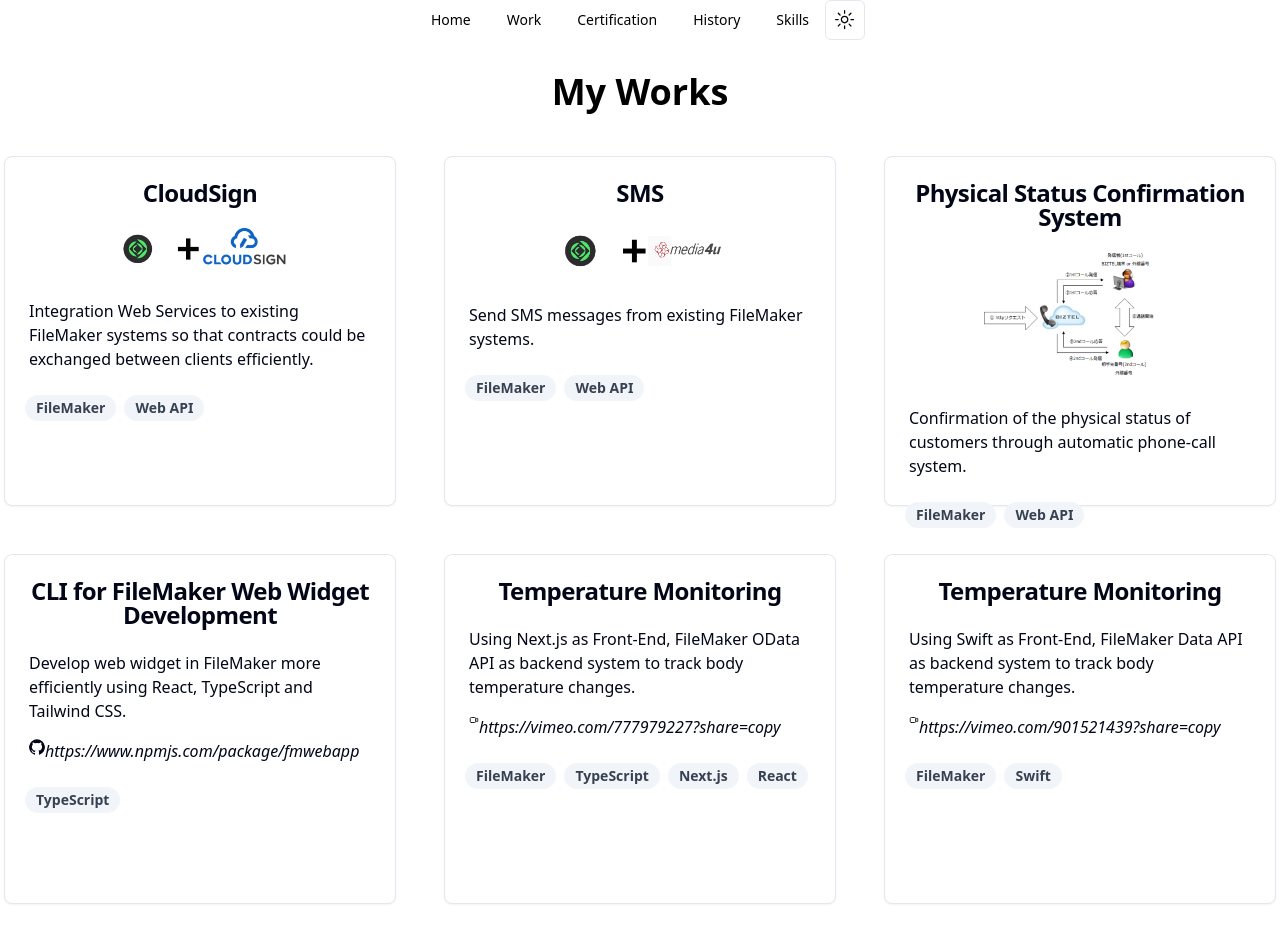
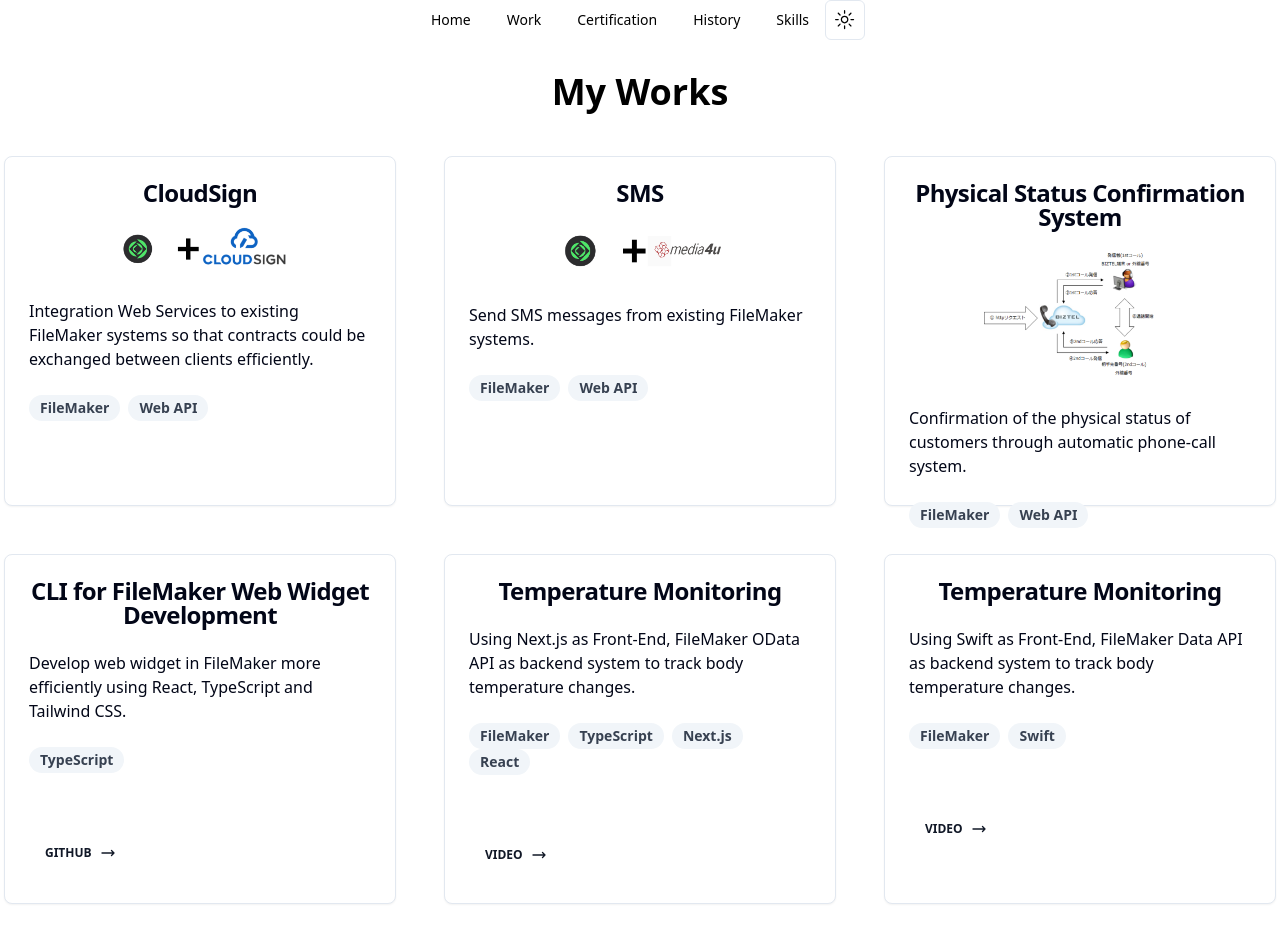
Before and after one commit to sam3016/portfolio, a Next.js app: page /work in a window 1280 px wide. Shown: the top 950 px of the page. Built offline with nearby package versions, Linux system fonts and the light colour scheme.

Commit message:
Update Work link button and test backend

```diff
--- a/src/app/page.tsx
+++ b/src/app/page.tsx
@@ -2,7 +2,7 @@ export default function Home() {
   return (
     <>
         <h1 className="p-4 mt-4 text-4xl text-center font-semibold mb-6">About Me</h1>
-        <main className="pl-20 pr-20 sm:h-40 md:p-10 flex justify-center items-center h-50 text-balance">
+        <main className="pl-20 pr-20 sm:h-40 lg:p-10 flex justify-center items-center h-50 text-balance">
           Hello! My name is Sam. FileMaker development specialist with over 7  years experience providing custom FileMaker database
           solutions that deliver efficiency.
 
--- a/src/app/skills/page.tsx
+++ b/src/app/skills/page.tsx
@@ -1,5 +1,5 @@
 import Image from "next/image";
-import { skills } from "../backend/skills/skills";
+//import { skills } from "../backend/skills/skills";
 
 type Data = [{
     id: number;
@@ -18,8 +18,8 @@ async function getSkills() {
     return res.json()
 }
 
-export default function Skills() {
-    //const skills: Data = await getSkills();
+export default async function Skills() {
+    const skills: Data = await getSkills();
     if (!skills) return null;
 
     return (
--- a/src/app/work/page.tsx
+++ b/src/app/work/page.tsx
@@ -62,39 +62,50 @@ export default function Work() {
                 </CardHeader>
                 <CardContent className="grid gap-4">
                   <p className="flex-1 space-y-1">{work?.content}</p>
-                  {!work?.github ? null : (
-                    <div className="flex flex-col-1">
-                    <span>
-                    <svg className="w-4 h-4" aria-hidden="true" xmlns="http://www.w3.org/2000/svg" fill="currentColor" viewBox="0 0 20 20">
-                      <path fillRule="evenodd" d="M10 .333A9.911 9.911 0 0 0 6.866 19.65c.5.092.678-.215.678-.477 0-.237-.01-1.017-.014-1.845-2.757.6-3.338-1.169-3.338-1.169a2.627 2.627 0 0 0-1.1-1.451c-.9-.615.07-.6.07-.6a2.084 2.084 0 0 1 1.518 1.021 2.11 2.11 0 0 0 2.884.823c.044-.503.268-.973.63-1.325-2.2-.25-4.516-1.1-4.516-4.9A3.832 3.832 0 0 1 4.7 7.068a3.56 3.56 0 0 1 .095-2.623s.832-.266 2.726 1.016a9.409 9.409 0 0 1 4.962 0c1.89-1.282 2.717-1.016 2.717-1.016.366.83.402 1.768.1 2.623a3.827 3.827 0 0 1 1.02 2.659c0 3.807-2.319 4.644-4.525 4.889a2.366 2.366 0 0 1 .673 1.834c0 1.326-.012 2.394-.012 2.72 0 .263.18.572.681.475A9.911 9.911 0 0 0 10 .333Z" clipRule="evenodd"/>
-                    </svg>
-                    </span>
-                    <Link href={work.github} className="flex-1 space-y-1 italic">
-                      {work.github}
-                    </Link>
-                    </div>
-                  )}
-                  {!work?.video ? null : (
-                    <div className="flex flex-col-1">
-                    <span>
-                    <svg width="10px" height="10px" viewBox="0 0 24 24" fill="none" xmlns="http://www.w3.org/2000/svg">
-                      <path d="M16 10L18.5768 8.45392C19.3699 7.97803 19.7665 7.74009 20.0928 7.77051C20.3773 7.79703 20.6369 7.944 20.806 8.17433C21 8.43848 21 8.90095 21 9.8259V14.1741C21 15.099 21 15.5615 20.806 15.8257C20.6369 16.056 20.3773 16.203 20.0928 16.2295C19.7665 16.2599 19.3699 16.022 18.5768 15.5461L16 14M6.2 18H12.8C13.9201 18 14.4802 18 14.908 17.782C15.2843 17.5903 15.5903 17.2843 15.782 16.908C16 16.4802 16 15.9201 16 14.8V9.2C16 8.0799 16 7.51984 15.782 7.09202C15.5903 6.71569 15.2843 6.40973 14.908 6.21799C14.4802 6 13.9201 6 12.8 6H6.2C5.0799 6 4.51984 6 4.09202 6.21799C3.71569 6.40973 3.40973 6.71569 3.21799 7.09202C3 7.51984 3 8.07989 3 9.2V14.8C3 15.9201 3 16.4802 3.21799 16.908C3.40973 17.2843 3.71569 17.5903 4.09202 17.782C4.51984 18 5.07989 18 6.2 18Z" stroke="#000000" stroke-width="2" stroke-linecap="round" stroke-linejoin="round"/>
-                    </svg>
-                    </span>
-                    <Link href={work.video} className="flex-1 space-y-1 italic">
-                      {work.video}
-                    </Link>
-                  </div>
-                  )}
                 </CardContent>
-                <div className="pl-5">
+                <CardFooter>
+                <div>
                 { (work?.categories !== undefined && work?.categories?.length > 0) ? (
                     work?.categories.map((category, index) => (
                         <Badge variant="secondary" className="rounded-full text-sm font-semibold text-gray-700 mr-2" key={index}>{category}</Badge>
                     ))
                 ) : null}
                 </div>
+                </CardFooter>
+                <div className="pt-10 flex flex-1">
+                  {!work?.github ? null : (
+                    <div className="p-6 pt-0">
+                      <Link href={work?.github} className="inline-block">
+                        <button
+                          className="flex items-center gap-2 px-4 py-2 font-sans text-xs font-bold text-center text-gray-900 uppercase align-middle transition-all rounded-lg select-none disabled:opacity-50 disabled:shadow-none disabled:pointer-events-none hover:bg-gray-900/10 active:bg-gray-900/20 dark:bg-white dark:hover:bg-slate-400"
+                          type="button">
+                          GitHub
+                          <svg xmlns="http://www.w3.org/2000/svg" fill="none" viewBox="0 0 24 24" strokeWidth="2"
+                            stroke="currentColor" className="w-4 h-4">
+                            <path strokeLinecap="round" strokeLinejoin="round" d="M17.25 8.25L21 12m0 0l-3.75 3.75M21 12H3"></path>
+                          </svg>
+                        </button>
+                      </Link>
+                    </div>
+                  )}
+                  {!work?.video ? null : (
+                  <div className="p-6 pt-0">
+                      <Link href={work?.video} className="inline-block">
+                        <button
+                          className="flex items-center gap-2 px-4 py-2 font-sans text-xs font-bold text-center text-gray-900 uppercase align-middle transition-all rounded-lg select-none disabled:opacity-50 disabled:shadow-none disabled:pointer-events-none hover:bg-gray-900/10 active:bg-gray-900/20 dark:bg-white dark:hover:bg-slate-400"
+                          type="button">
+                          Video
+                          <svg xmlns="http://www.w3.org/2000/svg" fill="none" viewBox="0 0 24 24" strokeWidth="2"
+                            stroke="currentColor" className="w-4 h-4">
+                            <path strokeLinecap="round" strokeLinejoin="round" d="M17.25 8.25L21 12m0 0l-3.75 3.75M21 12H3"></path>
+                          </svg>
+                        </button>
+                      </Link>
+                    </div>
+                  )}
+                </div>
               </Card>
+
             </div>
           ))
         }
```
